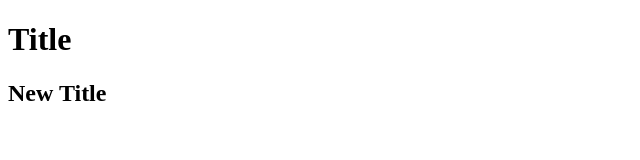
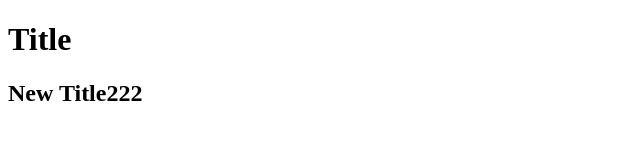
Before and after one commit to vitek85/beetroot-intro, a plain HTML site: page Index.html in a window 1280 px wide. Shown: the full height of the page, 0-640 px from the left. Drawn offline with Linux system fonts and the light colour scheme.

Commit message:
new title 2

```diff
--- a/Index.html
+++ b/Index.html
@@ -7,7 +7,7 @@
 </head>
 <body>
     <h1>Title</h1>
-    <h2>New Title</h2>
+    <h2>New Title222</h2>
 
 
 </body>
```
